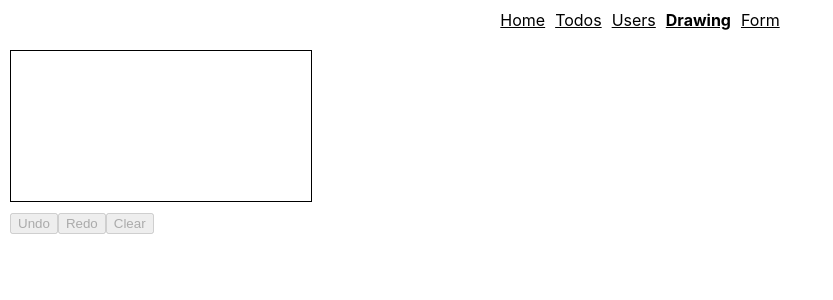
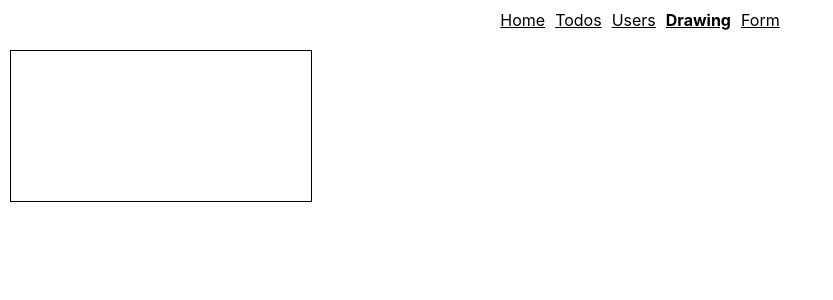
Before and after one commit to DP-PLAYGROUND/react-playground, a React (Create React App) app: page /drawing in a window 1280 px wide. Shown: the top 300 px of the page, without its empty margins (0-833 px from the left). Built offline with nearby package versions, Linux system fonts and the light colour scheme.

Commit message:
replace canvas components

```diff
--- /dev/null
+++ b/src/Drawing/Drawing.module.scss
@@ -0,0 +1,3 @@
+.canvas {
+    border: 1px solid #000;
+}
--- a/src/Drawing/Drawing.tsx
+++ b/src/Drawing/Drawing.tsx
@@ -1,12 +1,13 @@
 import { FunctionComponent } from "react";
-import { Signature } from "./Signature/Signature";
+import { Canvas } from "../components/Canvas/Canvas";
+import { CanvasPencil } from "../components/Canvas/Tools/CanvasPencil";
+import styles from './Drawing.module.scss';
 
 const Drawing: FunctionComponent = () => {
-  const handleSignatureChange = (data: ImageData) => {
-    console.log(data);
-  };
-
-  return <Signature onChange={handleSignatureChange} />;
+  return (
+    <Canvas className={styles.canvas}>
+      <CanvasPencil/>
+    </Canvas>);
 };
 
 export default Drawing;
--- a/src/Form/Form.tsx
+++ b/src/Form/Form.tsx
@@ -1,9 +1,8 @@
 import { FunctionComponent } from "react";
+import { Signature } from "./Signature/Signature";
 
 const Form: FunctionComponent = () => {
-    return (
-        <section>form</section>
-    )
-}
+  return <Signature />;
+};
 
 export default Form;
--- a/src/Drawing/Signature/Signature.tsx
+++ b/src/Form/Signature/Signature.tsx
@@ -1,6 +1,6 @@
 import { FunctionComponent, useCallback, useState } from "react";
-import { Canvas } from "../Canvas/Canvas";
-import { CanvasPencil } from "../Canvas/Tools/CanvasPencil";
+import { Canvas } from "../../components/Canvas/Canvas";
+import { CanvasPencil } from "../../components/Canvas/Tools/CanvasPencil";
 import styles from "./Signature.module.scss";
 import { SignatureSnapshot } from "./SignatureSnapshot";
 import { Actions } from "./Actions/Actions";
```
Also changed, not shown: src/Form/Signature/Actions/Actions.tsx (renamed from src/Drawing/Signature/Actions/Actions.tsx), src/Form/Signature/Signature.module.scss (renamed from src/Drawing/Signature/Signature.module.scss), src/Form/Signature/SignatureSnapshot.ts (renamed from src/Drawing/Signature/SignatureSnapshot.ts), src/components/Canvas/Canvas.tsx (renamed from src/Drawing/Canvas/Canvas.tsx), src/components/Canvas/CanvasContext.ts (renamed from src/Drawing/Canvas/CanvasContext.ts), src/components/Canvas/Tools/CanvasPencil.tsx (renamed from src/Drawing/Canvas/Tools/CanvasPencil.tsx).
